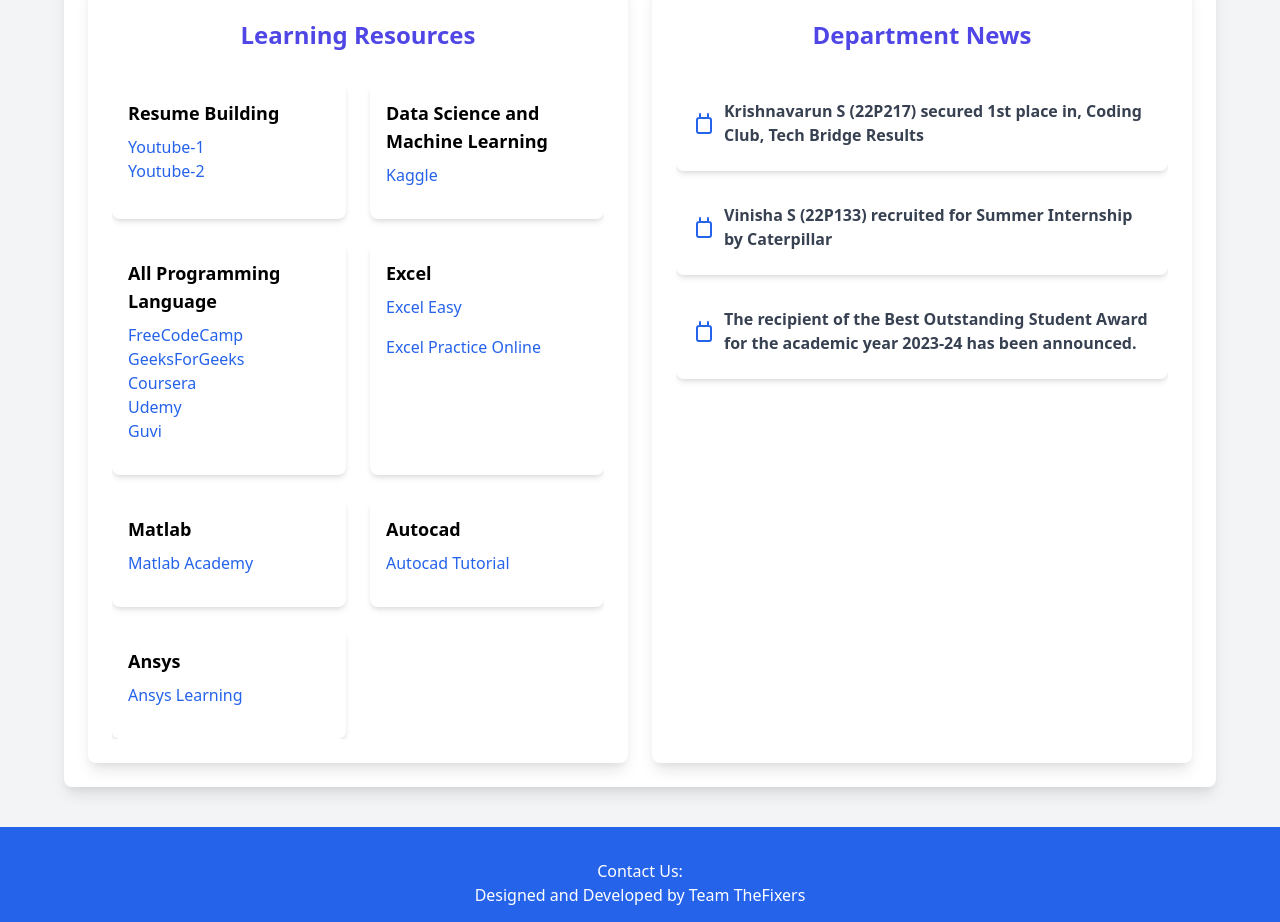
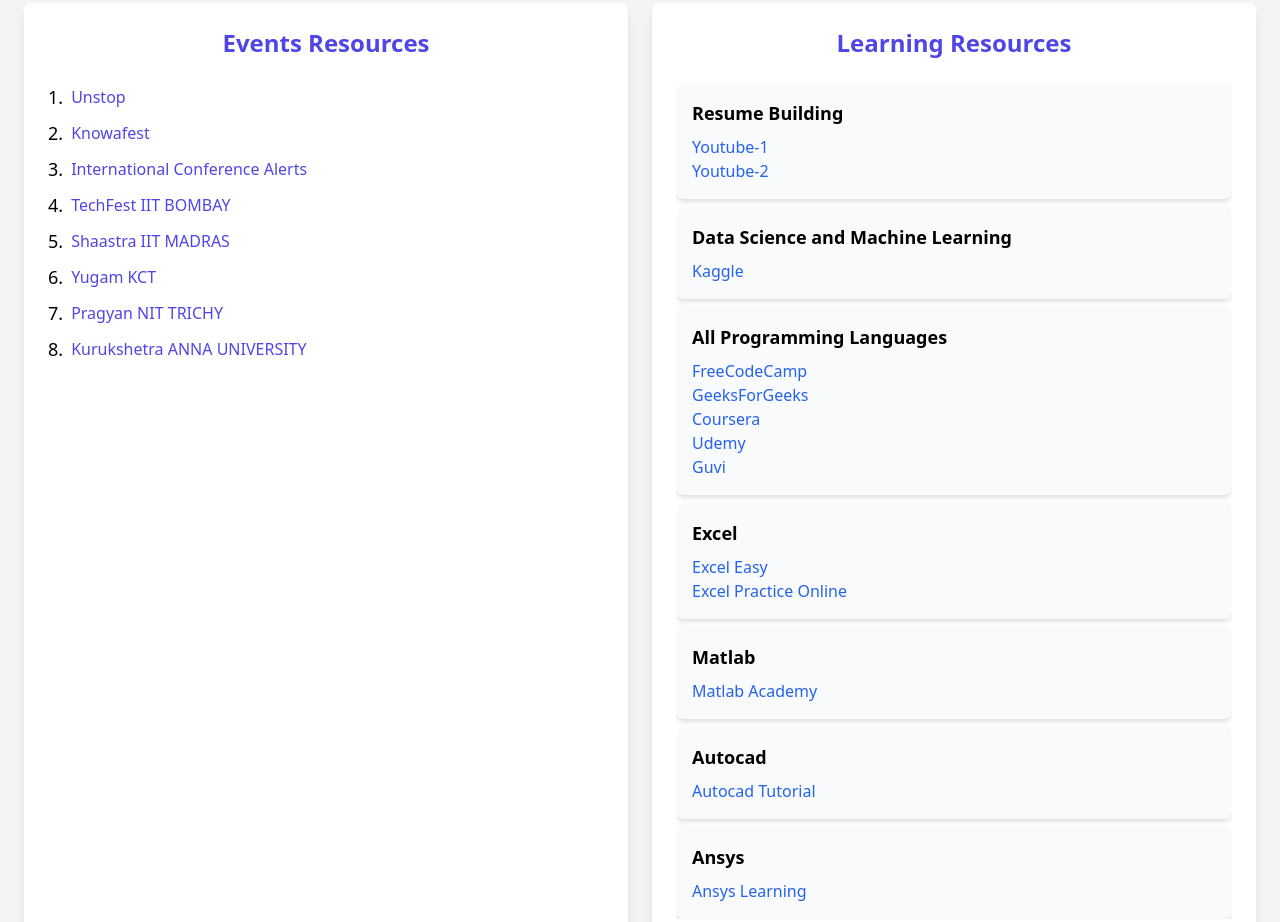
Before and after one commit to sathish126/prod-resources-final, a plain HTML site: page index.html in a window 1280 px wide. Shown: the part 767-1689 px from the top of the page. Drawn offline with nearby package versions, Linux system fonts and the light colour scheme.

Commit message:
sem-3-19 updated

```diff
--- a/index.html
+++ b/index.html
@@ -101,115 +101,6 @@
       </p><p class="text-lg font-bold text-red-600 mt-4 text-center"> I request You guys to refer 2019 Regulation</p>
     </div>
 
-    <!-- Events Section -->
-    <div class="bg-white shadow-lg p-6 rounded-lg overflow-hidden relative">
-      <h2 class="text-2xl font-bold mb-6 text-center text-indigo-600 top-0 z-20 p-4">Events Resources</h2> <!-- z-20 for sticky header -->
-      <div class="overflow-y-auto h-50">
-        <ul class="space-y-2">
-          <!-- Event links here -->
-          <li class="flex items-center">
-            <span class="text-lg font-medium mr-2">1.</span>
-            <a href="https://unstop.com/" class="text-indigo-600 hover:underline hover:text-indigo-800" target="_blank">Unstop</a>
-          </li>
-          <li class="flex items-center">
-            <span class="text-lg font-medium mr-2">2.</span>
-            <a href="https://www.knowafest.com/explore/events" class="text-indigo-600 hover:underline hover:text-indigo-800" target="_blank">Knowafest</a>
-          </li>
-          <li class="flex items-center">
-            <span class="text-lg font-medium mr-2">3.</span>
-            <a href="https://internationalconferencealerts.com/" class="text-indigo-600 hover:underline hover:text-indigo-800" target="_blank">International Conference Alerts</a>
-          </li>
-          <li class="flex items-center">
-            <span class="text-lg font-medium mr-2">4.</span>
-            <a href="https://techfest.org/" class="text-indigo-600 hover:underline hover:text-indigo-800" target="_blank">TechFest IIT BOMBAY</a>
-          </li>
-          <li class="flex items-center">
-            <span class="text-lg font-medium mr-2">5.</span>
-            <a href="https://shaastra.org/" class="text-indigo-600 hover:underline hover:text-indigo-800" target="_blank">Shaastra IIT MADRAS</a>
-          </li>
-          <li class="flex items-center">
-            <span class="text-lg font-medium mr-2">6.</span>
-            <a href="https://yugam.in/" class="text-indigo-600 hover:underline hover:text-indigo-800" target="_blank">Yugam KCT</a>
-          </li>
-          <li class="flex items-center">
-            <span class="text-lg font-medium mr-2">7.</span>
-            <a href="https://pragyan.org/" class="text-indigo-600 hover:underline hover:text-indigo-800" target="_blank">Pragyan NIT TRICHY</a>
-          </li>
-          <li class="flex items-center">
-            <span class="text-lg font-medium mr-2">8.</span>
-            <a href="https://www.kurukshetraceg.org.in/" class="text-indigo-600 hover:underline hover:text-indigo-800" target="_blank">Kurukshetra ANNA UNIVERSITY</a>
-          </li>
-        </ul>
-      </div>
-    </div>
-
-    <!-- Learning Resources Section -->
-    <div class="bg-white shadow-lg p-6 rounded-lg overflow-hidden relative">
-      <h2 class="text-2xl font-bold mb-4 text-center text-indigo-600 sticky top-0 z-20 p-4">Learning Resources</h2>
-      <div class="overflow-y-auto h-50">
-        <div class="grid grid-cols-1 md:grid-cols-2 gap-6">
-          <!-- Learning resources links here -->
-           <!-- Data Science and Machine Learning -->
-          <div class="p-4 bg-white rounded-lg shadow-md">
-            <h3 class="text-lg font-bold mb-2">Resume Building</h3>
-            <p class="mb-4">
-              <a href="https://www.youtube.com/watch?v=CE7DoyXlV-c" class="text-blue-600 hover:text-blue-800">Youtube-1</a><br>
-              <a href="https://www.youtube.com/watch?v=iQcZs-rbZ1I" class="text-blue-600 hover:text-blue-800">Youtube-2</a>
-            </p>
-          </div>
-          <div class="p-4 bg-white rounded-lg shadow-md">
-            <h3 class="text-lg font-bold mb-2">Data Science and Machine Learning</h3>
-            <p class="mb-4">
-              <a href="https://www.kaggle.com/" class="text-blue-600 hover:text-blue-800">Kaggle</a>
-            </p>
-          </div>
-          <div class="p-4 bg-white rounded-lg shadow-md">
-          <h3 class="text-lg font-bold mb-2">All Programming Language</h3>
-          <p class="mb-4">
-            <a href="https://www.freecodecamp.org/" class="text-blue-600 hover:text-blue-800">FreeCodeCamp</a><br>
-            <a href="https://www.geeksforgeeks.org/" class="text-blue-600 hover:text-blue-800">GeeksForGeeks</a><br>
-            <a href="https://www.coursera.org/" class="text-blue-600 hover:text-blue-800">Coursera</a><br>
-            <a href="https://www.udemy.com/" class="text-blue-600 hover:text-blue-800">Udemy</a><br>
-            <a href="https://www.guvi.in/" class="text-blue-600 hover:text-blue-800">Guvi</a>
-          </p>
-        </div>
-          <!-- Excel -->
-          <div class="p-4 bg-white rounded-lg shadow-md">
-            <h3 class="text-lg font-bold mb-2">Excel</h3>
-            <p class="mb-4">
-              <a href="https://www.excel-easy.com/" class="text-blue-600 hover:text-blue-800">Excel Easy</a>
-            </p>
-            <p class="mb-4">
-              <a href="https://excel-practice-online.com/" class="text-blue-600 hover:text-blue-800">Excel Practice Online</a>
-            </p>
-          </div>
-
-          <!-- Matlab -->
-          <div class="p-4 bg-white rounded-lg shadow-md">
-            <h3 class="text-lg font-bold mb-2">Matlab</h3>
-            <p class="mb-4">
-              <a href="https://matlabacademy.mathworks.com/" class="text-blue-600 hover:text-blue-800">Matlab Academy</a>
-            </p>
-          </div>
-
-          <!-- Autocad -->
-          <div class="p-4 bg-white rounded-lg shadow-md">
-            <h3 class="text-lg font-bold mb-2">Autocad</h3>
-            <p class="mb-4">
-              <a href="https://youtu.be/VtLXKU1PpRU?si=swlkJQQHWScprDVX" class="text-blue-600 hover:text-blue-800">Autocad Tutorial</a>
-            </p>
-          </div>
-
-          <!-- Ansys -->
-          <div class="p-4 bg-white rounded-lg shadow-md">
-            <h3 class="text-lg font-bold mb-2">Ansys</h3>
-            <p class="mb-4">
-              <a href="https://www.youtube.com/@AnsysLearning/playlists" class="text-blue-600 hover:text-blue-800">Ansys Learning</a>
-            </p>
-          </div>
-        </div>
-      </div>
-    </div>
 
     <!-- Department News Section -->
     <div class="bg-white shadow-lg p-6 rounded-lg overflow-hidden relative">
@@ -248,6 +139,110 @@
 
   </div>
 </div>
+<!-- Main Container with Flexbox for Left and Right Layout -->
+<div class="flex flex-col md:flex-row gap-6 p-6">
+
+  <!-- Left Container (Events Resources) -->
+  <div class="bg-white shadow-lg p-6 rounded-lg flex-1">
+    <h2 class="text-2xl font-bold mb-6 text-center text-indigo-600">Events Resources</h2>
+    <div class="overflow-y-auto h-50">
+      <ul class="space-y-2">
+        <li class="flex items-center">
+          <span class="text-lg font-medium mr-2">1.</span>
+          <a href="https://unstop.com/" class="text-indigo-600 hover:underline hover:text-indigo-800" target="_blank">Unstop</a>
+        </li>
+        <li class="flex items-center">
+          <span class="text-lg font-medium mr-2">2.</span>
+          <a href="https://www.knowafest.com/explore/events" class="text-indigo-600 hover:underline hover:text-indigo-800" target="_blank">Knowafest</a>
+        </li>
+        <li class="flex items-center">
+          <span class="text-lg font-medium mr-2">3.</span>
+          <a href="https://internationalconferencealerts.com/" class="text-indigo-600 hover:underline hover:text-indigo-800" target="_blank">International Conference Alerts</a>
+        </li>
+        <li class="flex items-center">
+          <span class="text-lg font-medium mr-2">4.</span>
+          <a href="https://techfest.org/" class="text-indigo-600 hover:underline hover:text-indigo-800" target="_blank">TechFest IIT BOMBAY</a>
+        </li>
+        <li class="flex items-center">
+          <span class="text-lg font-medium mr-2">5.</span>
+          <a href="https://shaastra.org/" class="text-indigo-600 hover:underline hover:text-indigo-800" target="_blank">Shaastra IIT MADRAS</a>
+        </li>
+        <li class="flex items-center">
+          <span class="text-lg font-medium mr-2">6.</span>
+          <a href="https://yugam.in/" class="text-indigo-600 hover:underline hover:text-indigo-800" target="_blank">Yugam KCT</a>
+        </li>
+        <li class="flex items-center">
+          <span class="text-lg font-medium mr-2">7.</span>
+          <a href="https://pragyan.org/" class="text-indigo-600 hover:underline hover:text-indigo-800" target="_blank">Pragyan NIT TRICHY</a>
+        </li>
+        <li class="flex items-center">
+          <span class="text-lg font-medium mr-2">8.</span>
+          <a href="https://www.kurukshetraceg.org.in/" class="text-indigo-600 hover:underline hover:text-indigo-800" target="_blank">Kurukshetra ANNA UNIVERSITY</a>
+        </li>
+      </ul>
+    </div>
+  </div>
+
+  <!-- Right Container (Learning Resources) -->
+  <div class="bg-white shadow-lg p-6 rounded-lg flex-1">
+    <h2 class="text-2xl font-bold mb-6 text-center text-indigo-600">Learning Resources</h2>
+    <div class="overflow-y-auto h-50">
+      <ul class="space-y-2">
+        <li class="flex flex-col bg-gray-50 p-4 rounded-lg shadow-md">
+          <h3 class="text-lg font-bold mb-2">Resume Building</h3>
+          <p>
+            <a href="https://www.youtube.com/watch?v=CE7DoyXlV-c" class="text-blue-600 hover:text-blue-800">Youtube-1</a><br>
+            <a href="https://www.youtube.com/watch?v=iQcZs-rbZ1I" class="text-blue-600 hover:text-blue-800">Youtube-2</a>
+          </p>
+        </li>
+        <li class="flex flex-col bg-gray-50 p-4 rounded-lg shadow-md">
+          <h3 class="text-lg font-bold mb-2">Data Science and Machine Learning</h3>
+          <p>
+            <a href="https://www.kaggle.com/" class="text-blue-600 hover:text-blue-800">Kaggle</a>
+          </p>
+        </li>
+        <li class="flex flex-col bg-gray-50 p-4 rounded-lg shadow-md">
+          <h3 class="text-lg font-bold mb-2">All Programming Languages</h3>
+          <p>
+            <a href="https://www.freecodecamp.org/" class="text-blue-600 hover:text-blue-800">FreeCodeCamp</a><br>
+            <a href="https://www.geeksforgeeks.org/" class="text-blue-600 hover:text-blue-800">GeeksForGeeks</a><br>
+            <a href="https://www.coursera.org/" class="text-blue-600 hover:text-blue-800">Coursera</a><br>
+            <a href="https://www.udemy.com/" class="text-blue-600 hover:text-blue-800">Udemy</a><br>
+            <a href="https://www.guvi.in/" class="text-blue-600 hover:text-blue-800">Guvi</a>
+          </p>
+        </li>
+        <li class="flex flex-col bg-gray-50 p-4 rounded-lg shadow-md">
+          <h3 class="text-lg font-bold mb-2">Excel</h3>
+          <p>
+            <a href="https://www.excel-easy.com/" class="text-blue-600 hover:text-blue-800">Excel Easy</a><br>
+            <a href="https://excel-practice-online.com/" class="text-blue-600 hover:text-blue-800">Excel Practice Online</a>
+          </p>
+        </li>
+        <li class="flex flex-col bg-gray-50 p-4 rounded-lg shadow-md">
+          <h3 class="text-lg font-bold mb-2">Matlab</h3>
+          <p>
+            <a href="https://matlabacademy.mathworks.com/" class="text-blue-600 hover:text-blue-800">Matlab Academy</a>
+          </p>
+        </li>
+        <li class="flex flex-col bg-gray-50 p-4 rounded-lg shadow-md">
+          <h3 class="text-lg font-bold mb-2">Autocad</h3>
+          <p>
+            <a href="https://youtu.be/VtLXKU1PpRU?si=swlkJQQHWScprDVX" class="text-blue-600 hover:text-blue-800">Autocad Tutorial</a>
+          </p>
+        </li>
+        <li class="flex flex-col bg-gray-50 p-4 rounded-lg shadow-md">
+          <h3 class="text-lg font-bold mb-2">Ansys</h3>
+          <p>
+            <a href="https://www.youtube.com/@AnsysLearning/playlists" class="text-blue-600 hover:text-blue-800">Ansys Learning</a>
+          </p>
+        </li>
+      </ul>
+    </div>
+  </div>
+
+</div>
+
+
 
 <!-- Footer Section -->
 <footer class="bg-blue-600 p-4 mt-10">
@@ -437,15 +432,14 @@ const driveLinks = {
     '19P211': 'https://drive.google.com/drive/folders/1GYHcpd2TOyik1jQ5wGCamI7FmcqiodND?usp=drive_link',
     '19P222': 'https://drive.google.com/drive/folders/1G-JqSZCuD35wMZ1e0-B9cue13siTgLbf?usp=drive_link',
     '19G001': 'https://drive.google.com/drive/folders/1PLkA9UZtmFLAh1AcvgkCbsD8Z8LlMukd?usp=drive_link',
-    '19P301': 'https://drive.google.com/drive/folders/10JjUGvzIMEbziXeue2dx9S3modSfEV7M?usp=sharing',
-    '19P303': 'https://drive.google.com/drive/folders/10NZJ5dw8qZDAayfogAT7jXnpIu59_V7k?usp=sharing',
-    '19P302': 'https://drive.google.com/drive/folders/1-bB5LUSnSEKwXWOoyCWhOhOU_xmAED2u?usp=sharing',
-    '19P304': 'https://drive.google.com/drive/folders/1-tOIdrbrxcPWTL_ndJagAhH6xPeouM4f?usp=sharing',
-    '19P305': 'https://drive.google.com/drive/folders/10mXj9ox1aVLivkJqdioJQS8azjf-ej_N?usp=sharing',
-    '19O306': 'https://drive.google.com/drive/folders/1f8NoTWAxtDKgiOzijqXBHodiYBHbL_qu?usp=drive_link',
-    '19P310': 'https://drive.google.com/drive/folders/1-eaATPnQRgK21vDc4JKKsa-wmZ6syYOZ?usp=sharing',
-    '19P311': 'https://drive.google.com/drive/folders/19P311',
-    '19P333':'https://drive.google.com/drive/folders/16Yol38eUXLXE7O7WBojf3bimGPhP0EXr',
+    '19P301': 'https://drive.google.com/drive/folders/1s4zsgxlCmGZoAuslGYuAi9pSxcXh2b-Y?usp=drive_link',
+    '19P303': 'https://drive.google.com/drive/folders/1t8CgsYTmE9w9ThezpaR1VVFh0TeEi5Bk?usp=drive_link',
+    '19P302': 'https://drive.google.com/drive/folders/1pBcS1_OGdNCWxQF5JP0LQ1mcG9xJB9gd?usp=drive_link',
+    '19P304': 'https://drive.google.com/drive/folders/1Ojun5B2wq_McYy7aUVojvmHPma63Z-mT?usp=drive_link',
+    '19P305': 'https://drive.google.com/drive/folders/1lIiHv2gbGE3WLARgsQrfvyajX5Uu0wVF?usp=drive_link',
+    '19O306': 'https://drive.google.com/drive/folders/1E7uVIdKk0E4rtQvzRAYqq9Pm0gzC0JAg?usp=drive_link',
+    '19P310': 'https://drive.google.com/drive/folders/1pGRf8Esa7Md5CghS2ZKusYO5Bu4n9nbI?usp=drive_link',
+    '19P311': 'https://drive.google.com/drive/folders/1AoD8T829DQ-_Ffrjo2ShYZieRe2HQ94Q?usp=drive_link',
     '19P401': 'https://drive.google.com/drive/folders/1a5HLztY2QWJFgWbwt-MSaS6y2P2RqeUR?usp=drive_link',
     '19P402': 'https://drive.google.com/drive/folders/1aDklQ-QhBXs-rVQJjLxsqLiDDGPTKHSm?usp=drive_link',
     '19P403': 'https://drive.google.com/drive/folders/1a7H8QNkuvKDf5eGoYIE0IOb21YIkk-5E?usp=drive_link',
```
